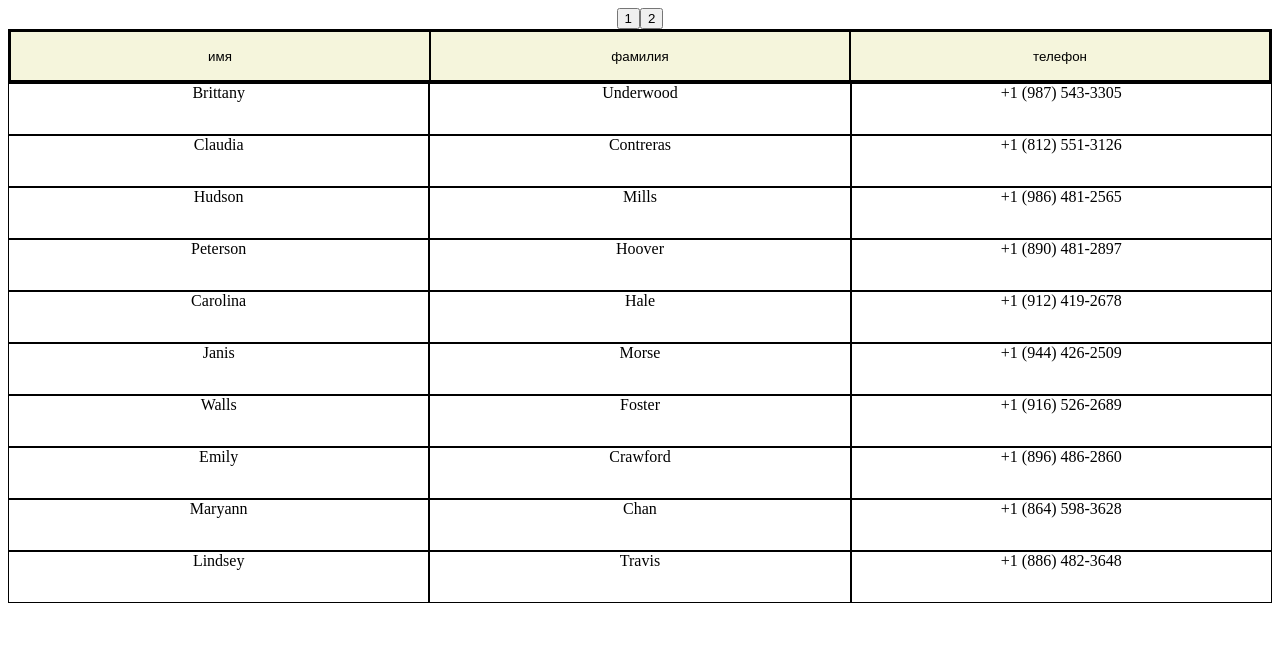
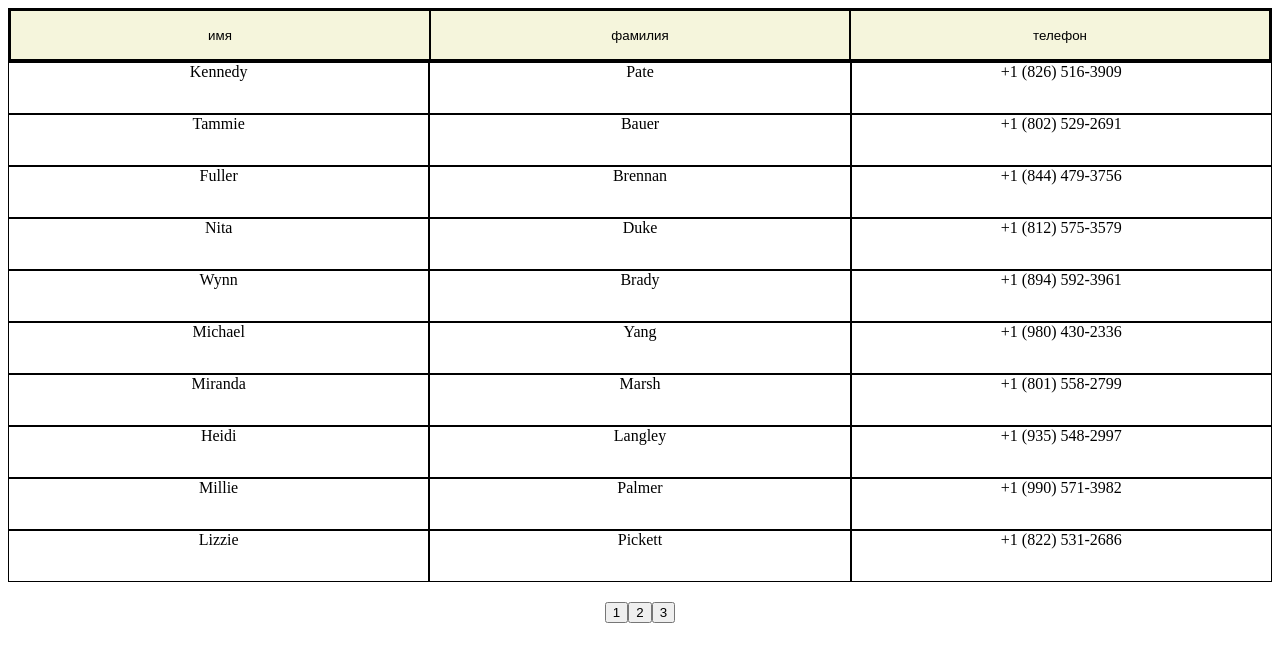
Before and after one commit to antonkapustin/classes, a plain HTML site: page index.html in a window 1280 px wide. Drawn offline with Linux system fonts and the light colour scheme.

Commit message:
update pogination

```diff
--- a/data.js
+++ b/data.js
@@ -1,202 +1,302 @@
 export const data = [
   {
-    "_id": "618a6f7bc7de95a59dd81843",
-    "name": "Brittany ",
-    "surename": "Underwood",
-    "age": 33,
+    "_id": "618a7abf2510a4b13c283c58",
+    "name": "Kennedy ",
+    "surename": "Pate",
+    "age": 26,
     "picture": "http://placehold.it/32x32",
     "isActive": true,
-    "registered": "2017-08-21T05:36:31 -03:00",
-    "phone": "+1 (987) 543-3305"
+    "registered": "2014-07-01T12:54:04 -03:00",
+    "phone": "+1 (826) 516-3909"
   },
   {
-    "_id": "618a6f7be0b6eb52629e7e88",
-    "name": "Claudia ",
-    "surename": "Contreras",
+    "_id": "618a7abf208c576e05e33222",
+    "name": "Tammie ",
+    "surename": "Bauer",
+    "age": 25,
+    "picture": "http://placehold.it/32x32",
+    "isActive": false,
+    "registered": "2014-05-20T11:59:56 -03:00",
+    "phone": "+1 (802) 529-2691"
+  },
+  {
+    "_id": "618a7abfaa0b02e9beef8b9e",
+    "name": "Fuller ",
+    "surename": "Brennan",
+    "age": 26,
+    "picture": "http://placehold.it/32x32",
+    "isActive": false,
+    "registered": "2015-12-17T12:58:45 -03:00",
+    "phone": "+1 (844) 479-3756"
+  },
+  {
+    "_id": "618a7abf04b56156358ba8f9",
+    "name": "Nita ",
+    "surename": "Duke",
+    "age": 38,
+    "picture": "http://placehold.it/32x32",
+    "isActive": false,
+    "registered": "2016-04-10T07:32:14 -03:00",
+    "phone": "+1 (812) 575-3579"
+  },
+  {
+    "_id": "618a7abf6f14f2f105ddb3d5",
+    "name": "Wynn ",
+    "surename": "Brady",
+    "age": 27,
+    "picture": "http://placehold.it/32x32",
+    "isActive": true,
+    "registered": "2018-04-12T06:17:27 -03:00",
+    "phone": "+1 (894) 592-3961"
+  },
+  {
+    "_id": "618a7abfce82f16f1779ecb7",
+    "name": "Michael ",
+    "surename": "Yang",
+    "age": 39,
+    "picture": "http://placehold.it/32x32",
+    "isActive": false,
+    "registered": "2020-08-27T02:30:56 -03:00",
+    "phone": "+1 (980) 430-2336"
+  },
+  {
+    "_id": "618a7abf9898afdf4f601b53",
+    "name": "Miranda ",
+    "surename": "Marsh",
+    "age": 30,
+    "picture": "http://placehold.it/32x32",
+    "isActive": false,
+    "registered": "2019-05-08T01:06:51 -03:00",
+    "phone": "+1 (801) 558-2799"
+  },
+  {
+    "_id": "618a7abf6515ccb76ebeebc1",
+    "name": "Heidi ",
+    "surename": "Langley",
+    "age": 36,
+    "picture": "http://placehold.it/32x32",
+    "isActive": true,
+    "registered": "2014-05-21T10:37:23 -03:00",
+    "phone": "+1 (935) 548-2997"
+  },
+  {
+    "_id": "618a7abf0469bdb9289972d8",
+    "name": "Millie ",
+    "surename": "Palmer",
+    "age": 36,
+    "picture": "http://placehold.it/32x32",
+    "isActive": true,
+    "registered": "2018-04-05T01:55:17 -03:00",
+    "phone": "+1 (990) 571-3982"
+  },
+  {
+    "_id": "618a7abfd9bd37a59d0b7255",
+    "name": "Lizzie ",
+    "surename": "Pickett",
+    "age": 40,
+    "picture": "http://placehold.it/32x32",
+    "isActive": true,
+    "registered": "2014-12-22T09:46:37 -03:00",
+    "phone": "+1 (822) 531-2686"
+  },
+  {
+    "_id": "618a7abf1d25b61cfa993431",
+    "name": "Sexton ",
+    "surename": "Guzman",
     "age": 39,
     "picture": "http://placehold.it/32x32",
     "isActive": true,
-    "registered": "2018-01-25T02:39:38 -03:00",
-    "phone": "+1 (812) 551-3126"
+    "registered": "2015-05-13T02:35:36 -03:00",
+    "phone": "+1 (841) 449-2553"
   },
   {
-    "_id": "618a6f7bde2c41e9d97524c1",
-    "name": "Hudson ",
-    "surename": "Mills",
+    "_id": "618a7abfa113030a368cab17",
+    "name": "Marian ",
+    "surename": "Hudson",
     "age": 30,
     "picture": "http://placehold.it/32x32",
-    "isActive": true,
-    "registered": "2018-09-05T04:52:11 -03:00",
-    "phone": "+1 (986) 481-2565"
+    "isActive": false,
+    "registered": "2015-11-27T05:41:20 -03:00",
+    "phone": "+1 (857) 411-3955"
   },
   {
-    "_id": "618a6f7bb0bf82c2e7e832fa",
-    "name": "Peterson ",
-    "surename": "Hoover",
-    "age": 39,
+    "_id": "618a7abfd4c2563c1d277dc8",
+    "name": "Sharpe ",
+    "surename": "Parsons",
+    "age": 40,
     "picture": "http://placehold.it/32x32",
     "isActive": true,
-    "registered": "2014-08-15T10:41:35 -03:00",
-    "phone": "+1 (890) 481-2897"
+    "registered": "2019-08-17T01:05:50 -03:00",
+    "phone": "+1 (989) 512-2613"
   },
   {
-    "_id": "618a6f7b6fba77a65de79cf3",
-    "name": "Carolina ",
-    "surename": "Hale",
+    "_id": "618a7abf8d1d166a92887400",
+    "name": "Aguilar ",
+    "surename": "Bright",
+    "age": 26,
+    "picture": "http://placehold.it/32x32",
+    "isActive": false,
+    "registered": "2017-09-23T11:18:50 -03:00",
+    "phone": "+1 (866) 438-2897"
+  },
+  {
+    "_id": "618a7abf635745401cc7f923",
+    "name": "Kimberly ",
+    "surename": "Chang",
+    "age": 38,
+    "picture": "http://placehold.it/32x32",
+    "isActive": false,
+    "registered": "2020-06-02T06:43:09 -03:00",
+    "phone": "+1 (970) 465-2927"
+  },
+  {
+    "_id": "618a7abfadd7353edd4dc24c",
+    "name": "Casey ",
+    "surename": "Garrison",
+    "age": 28,
+    "picture": "http://placehold.it/32x32",
+    "isActive": false,
+    "registered": "2015-04-05T10:47:26 -03:00",
+    "phone": "+1 (862) 549-2165"
+  },
+  {
+    "_id": "618a7abfd2500ffb33593a17",
+    "name": "Charlotte ",
+    "surename": "Hurley",
+    "age": 24,
+    "picture": "http://placehold.it/32x32",
+    "isActive": true,
+    "registered": "2014-03-10T11:16:56 -03:00",
+    "phone": "+1 (852) 476-2501"
+  },
+  {
+    "_id": "618a7abf7b3618316eb3c562",
+    "name": "Summer ",
+    "surename": "Richard",
+    "age": 22,
+    "picture": "http://placehold.it/32x32",
+    "isActive": false,
+    "registered": "2018-08-12T02:17:02 -03:00",
+    "phone": "+1 (850) 563-2607"
+  },
+  {
+    "_id": "618a7abf3059793a8c568399",
+    "name": "Morrison ",
+    "surename": "Rice",
+    "age": 31,
+    "picture": "http://placehold.it/32x32",
+    "isActive": true,
+    "registered": "2019-12-03T07:08:00 -03:00",
+    "phone": "+1 (974) 400-2767"
+  },
+  {
+    "_id": "618a7abf11b59897ef1769f7",
+    "name": "Obrien ",
+    "surename": "Neal",
     "age": 23,
     "picture": "http://placehold.it/32x32",
     "isActive": false,
-    "registered": "2015-03-24T06:27:30 -03:00",
-    "phone": "+1 (912) 419-2678"
+    "registered": "2014-05-18T07:18:14 -03:00",
+    "phone": "+1 (897) 525-2482"
   },
   {
-    "_id": "618a6f7b73284bfc80b5a203",
-    "name": "Janis ",
-    "surename": "Morse",
-    "age": 40,
+    "_id": "618a7abf93b8a6cf0de27356",
+    "name": "Lakeisha ",
+    "surename": "Harrington",
+    "age": 35,
     "picture": "http://placehold.it/32x32",
-    "isActive": true,
-    "registered": "2020-08-07T12:22:10 -03:00",
-    "phone": "+1 (944) 426-2509"
+    "isActive": false,
+    "registered": "2015-12-30T04:05:46 -03:00",
+    "phone": "+1 (840) 535-2239"
   },
   {
-    "_id": "618a6f7b646dbd2bff16387b",
-    "name": "Walls ",
-    "surename": "Foster",
-    "age": 28,
+    "_id": "618a7abff624ee5255f8e1af",
+    "name": "Willis ",
+    "surename": "Sloan",
+    "age": 32,
     "picture": "http://placehold.it/32x32",
-    "isActive": true,
-    "registered": "2016-07-07T09:41:32 -03:00",
-    "phone": "+1 (916) 526-2689"
+    "isActive": false,
+    "registered": "2021-10-31T07:19:15 -03:00",
+    "phone": "+1 (861) 408-3882"
   },
   {
-    "_id": "618a6f7b8a35e24aca00d853",
-    "name": "Emily ",
-    "surename": "Crawford",
+    "_id": "618a7abff73ac47a93bdb492",
+    "name": "Dodson ",
+    "surename": "Snow",
     "age": 25,
     "picture": "http://placehold.it/32x32",
     "isActive": false,
-    "registered": "2021-02-18T07:37:06 -03:00",
-    "phone": "+1 (896) 486-2860"
+    "registered": "2019-01-01T03:19:56 -03:00",
+    "phone": "+1 (890) 513-2269"
   },
   {
-    "_id": "618a6f7b2322bc5dd8b4fbe7",
-    "name": "Maryann ",
-    "surename": "Chan",
+    "_id": "618a7abf17c234b6c410dcfc",
+    "name": "Johns ",
+    "surename": "Gibbs",
+    "age": 38,
+    "picture": "http://placehold.it/32x32",
+    "isActive": false,
+    "registered": "2018-02-19T09:53:45 -03:00",
+    "phone": "+1 (924) 412-3318"
+  },
+  {
+    "_id": "618a7abf5efe688330d4dc57",
+    "name": "Eva ",
+    "surename": "Erickson",
+    "age": 26,
+    "picture": "http://placehold.it/32x32",
+    "isActive": false,
+    "registered": "2019-02-20T12:49:06 -03:00",
+    "phone": "+1 (913) 530-2514"
+  },
+  {
+    "_id": "618a7abfb72fc784813259f7",
+    "name": "Hodge ",
+    "surename": "Wise",
     "age": 30,
     "picture": "http://placehold.it/32x32",
     "isActive": false,
-    "registered": "2019-11-06T12:45:15 -03:00",
-    "phone": "+1 (864) 598-3628"
+    "registered": "2016-12-11T01:30:52 -03:00",
+    "phone": "+1 (992) 495-2483"
   },
   {
-    "_id": "618a6f7bfc7130202506aa28",
-    "name": "Lindsey ",
-    "surename": "Travis",
-    "age": 27,
+    "_id": "618a7abf0b714057d94855e5",
+    "name": "Knox ",
+    "surename": "Kim",
+    "age": 25,
     "picture": "http://placehold.it/32x32",
     "isActive": false,
-    "registered": "2017-08-25T02:33:21 -03:00",
-    "phone": "+1 (886) 482-3648"
+    "registered": "2017-08-11T05:20:27 -03:00",
+    "phone": "+1 (929) 448-2241"
   },
   {
-    "_id": "618a6f7bc2063aeef4bbf7a1",
-    "name": "Jamie ",
-    "surename": "Farrell",
-    "age": 24,
+    "_id": "618a7abfaa3a93af5712d6a1",
+    "name": "Good ",
+    "surename": "Murray",
+    "age": 20,
+    "picture": "http://placehold.it/32x32",
+    "isActive": false,
+    "registered": "2020-06-16T09:44:06 -03:00",
+    "phone": "+1 (814) 522-2715"
+  },
+  {
+    "_id": "618a7abf8ad0985d08a7ada1",
+    "name": "Cook ",
+    "surename": "Sellers",
+    "age": 37,
     "picture": "http://placehold.it/32x32",
     "isActive": true,
-    "registered": "2020-03-05T07:49:47 -03:00",
-    "phone": "+1 (887) 403-3815"
+    "registered": "2015-07-25T08:37:24 -03:00",
+    "phone": "+1 (896) 585-3704"
   },
   {
-    "_id": "618a6f7b98e7e21198abbea3",
-    "name": "Cash ",
+    "_id": "618a7abf910e54c1ee32bcc7",
+    "name": "Maynard ",
     "surename": "Mullins",
-    "age": 28,
-    "picture": "http://placehold.it/32x32",
-    "isActive": false,
-    "registered": "2014-01-12T11:00:51 -03:00",
-    "phone": "+1 (823) 472-2091"
-  },
-  {
-    "_id": "618a6f7bc34dcecfffff0da7",
-    "name": "Farley ",
-    "surename": "Head",
-    "age": 23,
-    "picture": "http://placehold.it/32x32",
-    "isActive": false,
-    "registered": "2015-04-14T03:43:46 -03:00",
-    "phone": "+1 (932) 400-3871"
-  },
-  {
-    "_id": "618a6f7bd224c095dc32bd8b",
-    "name": "Bonita ",
-    "surename": "Osborne",
-    "age": 27,
-    "picture": "http://placehold.it/32x32",
-    "isActive": false,
-    "registered": "2019-12-18T01:46:25 -03:00",
-    "phone": "+1 (937) 433-3913"
-  },
-  {
-    "_id": "618a6f7b75b761b81346623e",
-    "name": "Hughes ",
-    "surename": "Chapman",
-    "age": 24,
-    "picture": "http://placehold.it/32x32",
-    "isActive": true,
-    "registered": "2014-04-11T03:29:31 -03:00",
-    "phone": "+1 (810) 591-2353"
-  },
-  {
-    "_id": "618a6f7b58139149849cad11",
-    "name": "Cole ",
-    "surename": "Britt",
-    "age": 35,
-    "picture": "http://placehold.it/32x32",
-    "isActive": true,
-    "registered": "2019-01-29T08:55:26 -03:00",
-    "phone": "+1 (969) 498-2113"
-  },
-  {
-    "_id": "618a6f7b9ce1e9123d71a0dd",
-    "name": "Cindy ",
-    "surename": "Kelley",
-    "age": 24,
-    "picture": "http://placehold.it/32x32",
-    "isActive": false,
-    "registered": "2015-04-23T02:38:49 -03:00",
-    "phone": "+1 (923) 557-2399"
-  },
-  {
-    "_id": "618a6f7bc0ccc6ae6842d05e",
-    "name": "Bell ",
-    "surename": "Lindsey",
-    "age": 36,
-    "picture": "http://placehold.it/32x32",
-    "isActive": false,
-    "registered": "2021-05-18T10:50:48 -03:00",
-    "phone": "+1 (984) 440-3861"
-  },
-  {
-    "_id": "618a6f7baa00927aeaf031f8",
-    "name": "Latasha ",
-    "surename": "Larsen",
     "age": 32,
     "picture": "http://placehold.it/32x32",
     "isActive": false,
-    "registered": "2021-08-20T10:08:56 -03:00",
-    "phone": "+1 (836) 508-2816"
-  },
-  {
-    "_id": "618a6f7b06380e88021c71bf",
-    "name": "Schroeder ",
-    "surename": "Castro",
-    "age": 25,
-    "picture": "http://placehold.it/32x32",
-    "isActive": true,
-    "registered": "2018-12-15T12:31:37 -03:00",
-    "phone": "+1 (954) 513-3654"
+    "registered": "2020-10-18T09:34:43 -03:00",
+    "phone": "+1 (942) 521-2422"
   }
 ]
--- a/index.html
+++ b/index.html
@@ -9,6 +9,7 @@
 </head>
 <body>
     <div id="simple"></div>
+    <div class="pogination"></div>
 
     <script type="module" src="./ap.js"></script>
 </html>
--- a/simple-table.js
+++ b/simple-table.js
@@ -11,43 +11,24 @@ export class SimpleTable {
         this.applyHandler()
     }
     render(){
-        if (this.data.length > 10){
-            const pagination = document.createElement("div");
-            pagination.classList.add("pagination");
-            let btn = `<button class="pagination__button" type="button" value="1">1</button>`
-            for(let i=2;i<=(this.data.length/10);i++){
-                btn = btn +  `<button class="pagination__button" type="button" value="${i}">${i}</button>`
-            }
-            pagination.innerHTML = btn;
-            this.hostElement.append(pagination)
-        }
-        function showItems(data, rows, page){
-            page--
+        let pogBtns = document.querySelectorAll(".pogination__button");
+        let a = pogBtns.forEach(el =>{
+            el.addEventListener("click", ()=>{
+                return el.value
+            })
+        })
+        console.log(a)
 
-            let start = rows * page;
-            let end = start + rows;
-            let showItem = data.slice(start, end);
-            return showItem
-        }
-
-        this.data = showItems(this.data, 10, 1);
-        let pagBtn = document.querySelectorAll(".pagination__button");
-            pagBtn.forEach(el=>{
-                el.addEventListener("click",()=>{
-                    this.data = showItems(this.data, 10, el.value);
-                    this.renderBody()
-                })
-            })
-
+        let data = this.pagination();
         const grid = document.createElement("div");
         let headerStr = this.renderHeader();
-        let bodyStr = this.renderBody();
+        let bodyStr = this.renderBody(data);
 
         grid.classList.add('grid');
 
         grid.innerHTML = headerStr + bodyStr;
+
         this.hostElement.append(grid);
-
 
     }
 
@@ -62,14 +43,14 @@ export class SimpleTable {
                  </div>`
     }
 
-    renderBody() {
+    renderBody(data=this.data) {
         let template = this.options.map(el => {
             return renderToDom(el, this.bodyTemplate)
         })
 
         template = template.join("");
 
-         let array = this.data.map(el => {
+         let array = data.map(el => {
             return renderToDom(el, template)
         });
 
@@ -77,5 +58,30 @@ export class SimpleTable {
                     ${array.join("")}
                 </div>`
     }
+
+    renderBtn(n=10){
+        let btns = `<button class="pogination__button" value="1">1</button>`
+        for(let i = 2; i<=(this.data.length/n);i++){
+            btns = btns + `<button class="pogination__button" value="${i}">${i}</button>`
+        }
+        return `<div class="pogination">
+                    ${btns}
+                </div>`
+    }
     applyHandler(){};
+
+    pagination(data=this.data, rows=10, page=1){
+        const pogination = document.querySelector(".pogination");
+        let template = this.renderBtn();
+        pogination.innerHTML = template
+
+
+
+            page--
+
+            let start = rows * page;
+            let end = start + rows;
+            let showItem = data.slice(start, end);
+            return showItem
+    }
 }
--- a/sortable-table.js
+++ b/sortable-table.js
@@ -4,6 +4,7 @@ import { options } from "./ap.js";
 export class SortableTable extends SimpleTable {
     applyHandler(){
         let par = document.querySelectorAll(".grid__button");
+        console.log(par)
         let div = document.querySelector(".grid");
         par.forEach((el, i)=>{
              el.addEventListener("click", ()=>{
--- a/style.css
+++ b/style.css
@@ -18,6 +18,6 @@
     padding: 0;
     background: none;
 }
-.pagination{
+.pogination{
     text-align: center;
 }
```
